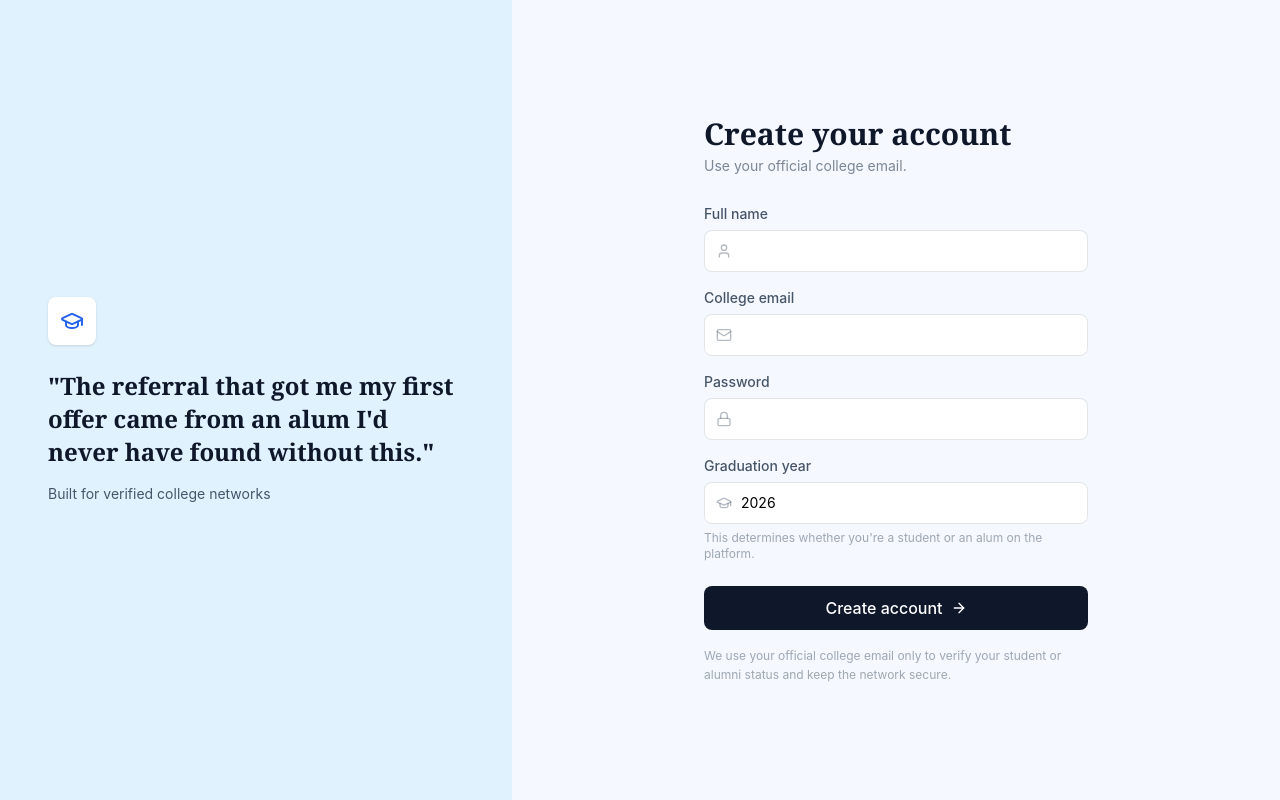
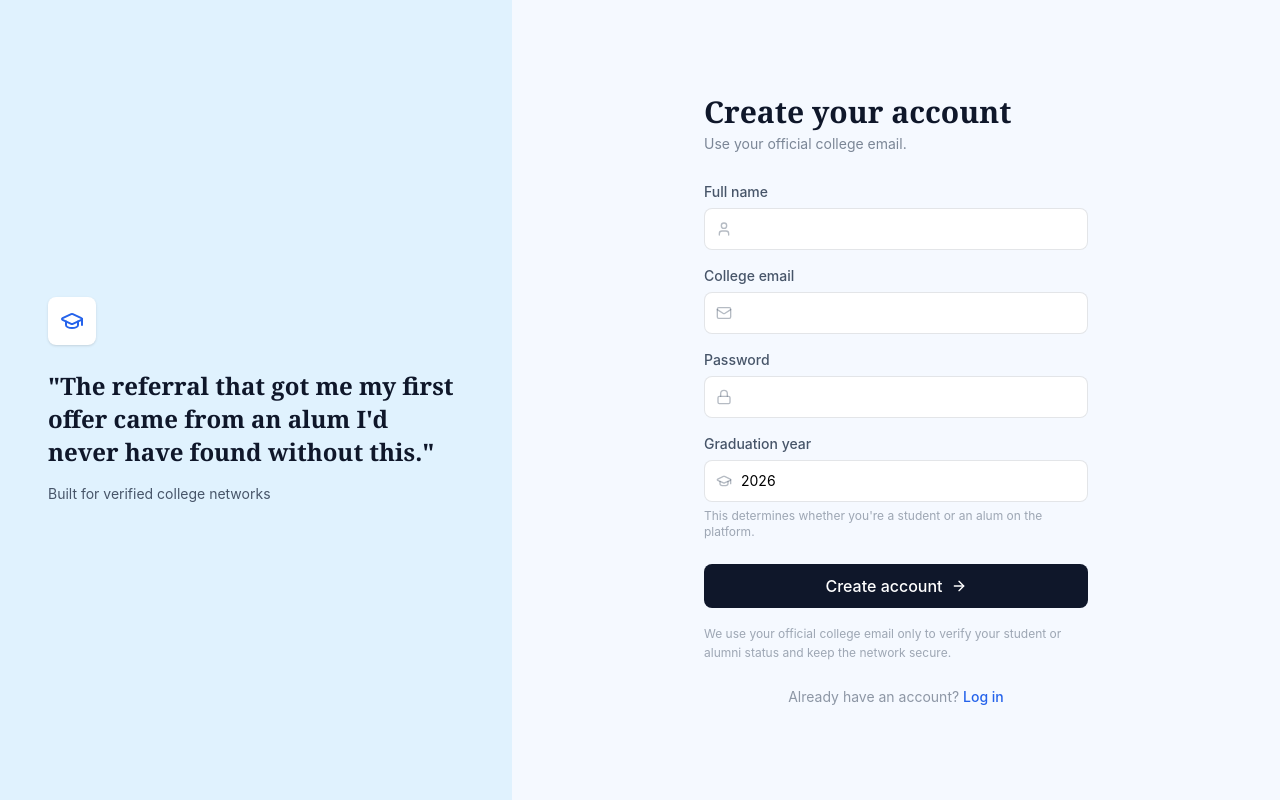
Before and after one commit to sinhakhyati21/alumni-connect, a Next.js app: page /signup in a window 1280 px wide. Built offline with nearby package versions, Linux system fonts and the light colour scheme.

Commit message:
Add direct navigation links between signup and login pages

```diff
--- a/src/app/(auth)/login/page.tsx
+++ b/src/app/(auth)/login/page.tsx
@@ -3,6 +3,7 @@
 import { useState, useEffect, type SyntheticEvent, Suspense } from "react";
 import { signIn } from "next-auth/react";
 import { useRouter, useSearchParams } from "next/navigation";
+import Link from "next/link";
 import AuthLayout from "@/components/AuthLayout";
 import { Mail, Lock, ArrowRight } from "lucide-react";
 
@@ -121,6 +122,13 @@ function LoginForm() {
             )}
           </button>
         </form>
+
+        <p className="mt-6 text-center text-sm text-charcoal/60">
+          New here?{" "}
+          <Link href="/signup" className="font-medium text-brass hover:underline">
+            Create an account
+          </Link>
+        </p>
       </div>
     </AuthLayout>
   );
--- a/src/app/(auth)/signup/page.tsx
+++ b/src/app/(auth)/signup/page.tsx
@@ -2,6 +2,7 @@
 
 import { useState, type SyntheticEvent } from "react";
 import { useRouter } from "next/navigation";
+import Link from "next/link";
 import AuthLayout from "@/components/AuthLayout";
 import { User, Mail, Lock, GraduationCap, ArrowRight } from "lucide-react";
 
@@ -128,6 +129,13 @@ export default function SignupPage() {
             We use your official college email only to verify your student or alumni status and keep the network secure.
           </p>
         </form>
+
+        <p className="mt-6 text-center text-sm text-charcoal/60">
+          Already have an account?{" "}
+          <Link href="/login" className="font-medium text-brass hover:underline">
+            Log in
+          </Link>
+        </p>
       </div>
     </AuthLayout>
   );
```
